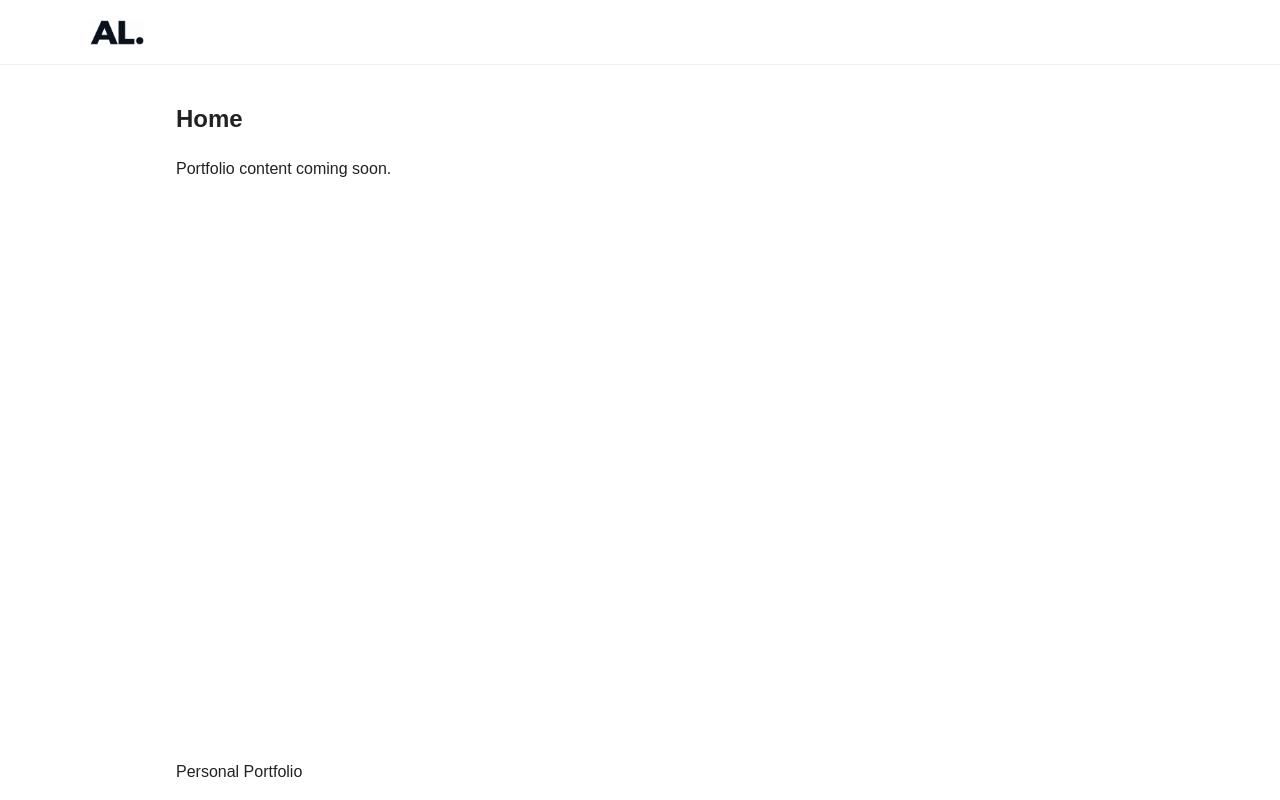
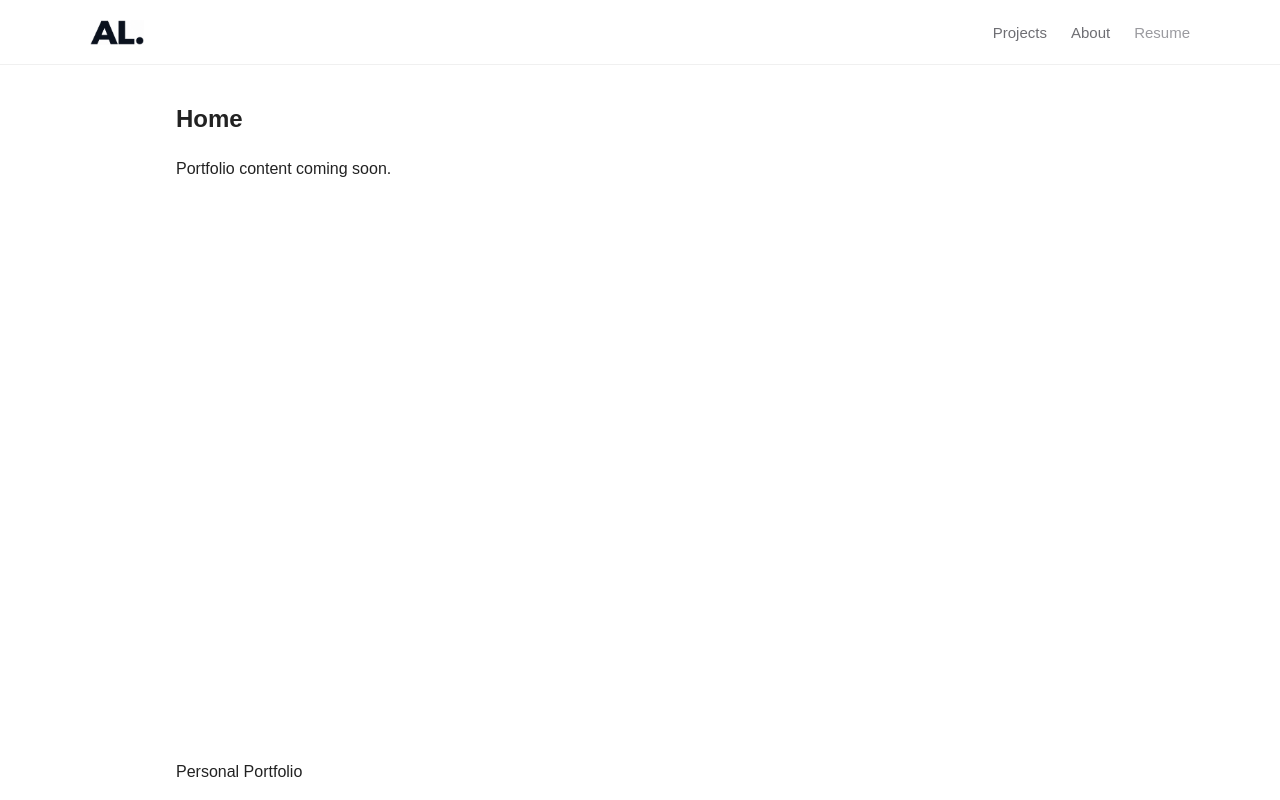
Before and after one commit to alyaver/alyaver.github.io, a React (Vite) app: page / in a window 1280 px wide. Built offline with nearby package versions, Linux system fonts and the light colour scheme.

Commit message:
NavBar edits, Complete, Runs added projects, about and resume buttons

```diff
--- a/src/components/Navbar.css
+++ b/src/components/Navbar.css
@@ -19,6 +19,7 @@
   align-items: center;
   min-height: 32px;
   color: #1d1d1f;
+  text-decoration: none;
 }
 
 .navbar__logo {
@@ -37,11 +38,40 @@
 .navbar__links {
   display: flex;
   align-items: center;
+  gap: 1.5rem;
   min-height: 32px;
+  white-space: nowrap;
+}
+
+.navbar__link {
+  color: #6e6e73;
+  font-size: 0.9375rem;
+  font-weight: 400;
+  line-height: 1;
+  text-decoration: none;
+  transition: color 160ms ease;
+}
+
+.navbar__link:hover {
+  color: #1d1d1f;
+}
+
+.navbar__link.active {
+  color: #1d1d1f;
+  font-weight: 500;
+}
+
+.navbar__link--placeholder {
+  cursor: default;
+  color: #9a9a9f;
 }
 
 @media (max-width: 480px) {
   .navbar__content {
     width: min(100% - 1.5rem, 1100px);
   }
+
+  .navbar__links {
+    gap: 1rem;
+  }
 }
--- a/src/components/Navbar.jsx
+++ b/src/components/Navbar.jsx
@@ -1,4 +1,5 @@
 import { useState } from 'react';
+import { Link, NavLink } from 'react-router-dom';
 
 import './Navbar.css';
 
@@ -8,7 +9,7 @@ export default function Navbar() {
   return (
     <header className="navbar">
       <div className="navbar__content">
-        <div className="navbar__brand" aria-label="AL.">
+        <Link className="navbar__brand" to="/" aria-label="AL. home">
           {hasLogoError ? (
             <span className="navbar__logo-fallback">AL.</span>
           ) : (
@@ -19,8 +20,22 @@ export default function Navbar() {
               onError={() => setHasLogoError(true)}
             />
           )}
-        </div>
-        <div className="navbar__links" aria-label="Main navigation" />
+        </Link>
+        <nav className="navbar__links" aria-label="Main navigation">
+          <NavLink className="navbar__link" to="/projects">
+            Projects
+          </NavLink>
+          <NavLink className="navbar__link" to="/about">
+            About
+          </NavLink>
+          <span
+            className="navbar__link navbar__link--placeholder"
+            aria-disabled="true"
+            title="Resume coming soon"
+          >
+            Resume
+          </span>
+        </nav>
       </div>
     </header>
   );
```
